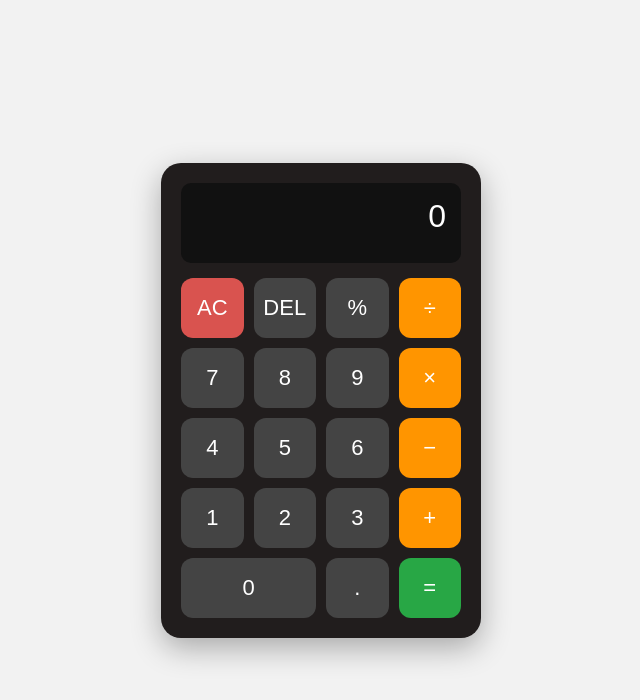
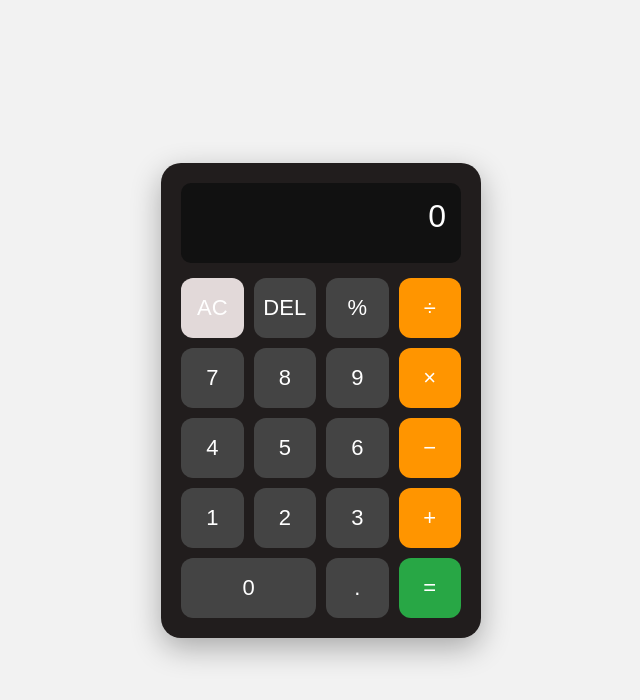
Before and after one commit to imranalam8554/aaaaaae, a plain HTML site: page index.html in a window 1280 px wide. Shown: the whole page, without its empty margins (319-959 px from the left). Drawn offline with Linux system fonts and the light colour scheme.

Commit message:
colour changedd

```diff
--- a/style.css
+++ b/style.css
@@ -63,7 +63,7 @@ button:hover {
 }
 
 .clear {
-    background: #d9534f;
+    background: #e2d9d9;
 }
 
 .equals {
```
